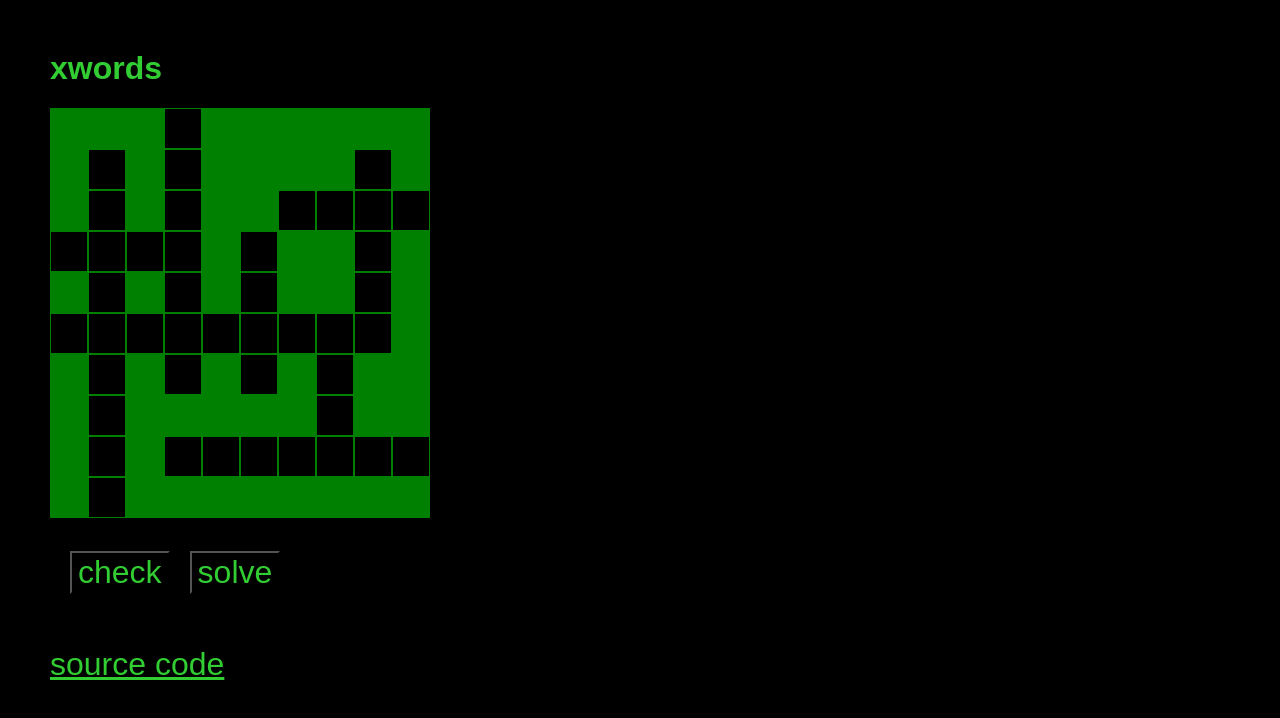
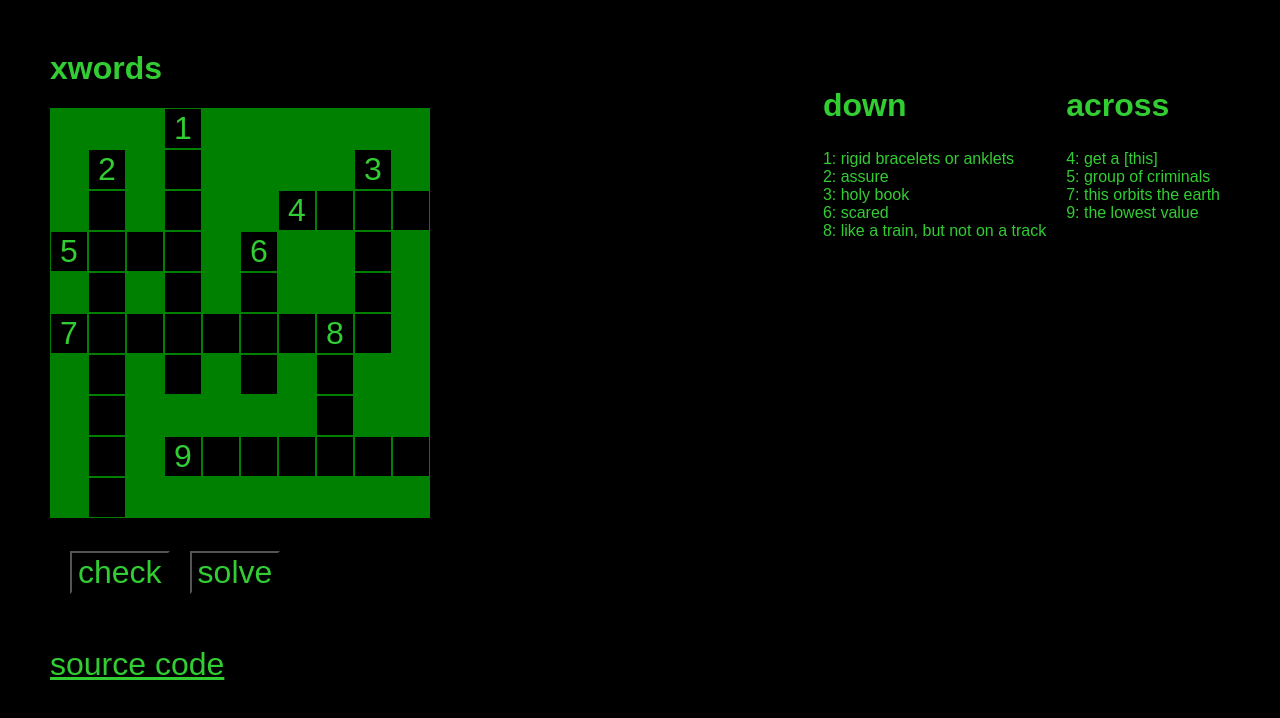
Before and after one commit to dstiller-asm/xwords, a plain HTML site: page src/index.html in a window 1280 px wide. Drawn offline with Linux system fonts and the light colour scheme.

Commit message:
Hint box

```diff
--- a/src/assets/xwords.css
+++ b/src/assets/xwords.css
@@ -21,6 +21,7 @@ div.xwords_container {
 
 input.xwords_letter {
     border: 1px var(--main-contrast-color) solid;
+    text-align: center;
     width: 1em;
 }
 
@@ -31,3 +32,9 @@ input.xwords_letter:disabled {
 button.xwords_action_button {
     margin: 20px;
 }
+
+div.xwords_hintbox div {
+    float: right;
+    font-size: 50%;
+    margin: 10px;
+}
--- a/src/index.html
+++ b/src/index.html
@@ -8,6 +8,7 @@
         <header>
             <h1>xwords</h1>
         </header>
+        <script type="text/javascript" src="scripts/wordlist.js"></script>
         <script type="text/javascript" src="scripts/xwords.js"></script>
         <footer>
             <p><a href="https://github.com/dstiller-asm/xwords" target="_blank">source code</a></p>
--- a/src/scripts/xwords.js
+++ b/src/scripts/xwords.js
@@ -1,33 +1,134 @@
-let state1 = [
-    '   b      ',
-    ' g a    b ',
-    ' u n  grip',
-    'gang h  b ',
-    ' r l o  l ',
-    'satellite ',
-    ' n s y r  ',
-    ' t     a  ',
-    ' e minimum',
-    ' e        '
-]
-
 function Letter(parent) {
     this.init(parent);
 }
 
 Letter.prototype = {
     init: function(parent) {
-        this.input = document.createElement("input");
+        this.input = document.createElement('input');
         this.input.className = 'xwords_letter';
         this.input.type = "text";
         this.input.size = 1;
+
         parent.appendChild(this.input);
+
         this.input.onblur = function(e) {
             e.target.value = e.target.value.toUpperCase();
+        }
+
+        this.input.onfocus = function(e) {
+            e.target.select();
         }
     },
     render: function() {
 
+    }
+};
+
+function HintBox(state, words, puzzle) {
+    this.init(state, words, puzzle);
+}
+
+HintBox.prototype = {
+    init: function(state, words, puzzle) {
+        this.state = state;
+        this.words = words;
+        this.puzzle = puzzle;
+        this.render();
+    },
+    render: function() {
+        this.container = document.createElement('div');
+        this.container.className = 'xwords_hintbox';
+
+        this.container.across = document.createElement('div');
+        this.container.across.innerHTML = '<h2>across</h2>';
+        this.container.appendChild(this.container.across);
+
+        this.container.down = document.createElement('div');
+        this.container.down.innerHTML = '<h2>down</h2>';
+        this.container.appendChild(this.container.down);
+
+        let word_map = [];
+        let current_word = '';
+        for (let i = 0; i < this.state.length; i++) {
+            current_word = '';
+            for (let j = 0; j < this.state[i].length; j++) {
+                if (this.state[i][j] != ' ') { // valid letter
+                    if ((j < this.state[i].length - 1) && (this.state[i][j + 1] != ' ')) { // going across
+                        if (current_word == '') {
+                            let end_of_word = this.state[i].indexOf(' ', j + 1);
+                            if (end_of_word < 0) end_of_word = this.state[i].length;
+                            current_word = this.state[i].substring(j, end_of_word);
+                            word_map.push({
+                                word: current_word,
+                                row: i,
+                                col: j,
+                                dir: 'across'
+                            });
+                        }
+                    }
+                }
+            }
+        }
+        for (let i = 0; i < this.state.length; i++) {
+            current_word = '';
+            for (let j = 0; j < this.state[i].length; j++) {
+                if (this.state[i][j] != ' ') { // valid letter
+                    if ((i < this.state.length - 1) && (this.state[i + 1][j] != ' ') && ((i == 0) || (this.state[i - 1][j] == ' '))) { // going down
+                        if (current_word == '') {
+                            for (let k = i; k < this.state.length; k++) {
+                                if (this.state[k][j] == ' ') break;
+                                current_word += this.state[k][j];
+                            }
+                            word_map.push({
+                                word: current_word,
+                                row: i,
+                                col: j,
+                                dir: 'down'
+                            });
+                            current_word = '';
+                        }
+                    }
+                }
+            }
+        }
+
+        word_map.sort(function(a, b) {
+            if (a.col < b.col) {
+                if (a.row < b.row) {
+                    return -1;
+                } else if (a.row > b.row) {
+                    return 1;
+                }
+                return 0;
+            }
+            else if (a.col > b.col) {
+                if (a.row < b.row) {
+                    return -1;
+                } else if (a.row > b.row) {
+                    return 1;
+                }
+                return 0;
+            } else if (a.col == b.col) {
+                if (a.row < b.row) {
+                    return -1;
+                } else if (a.row > b.row) {
+                    return 1;
+                }
+                return 0;
+            }
+        })
+
+        for (let i = 0; i < word_map.length; i++) {
+            if (word_map[i].dir == 'down') {
+                this.container.down.innerHTML += `${i + 1}: ${getHint(word_map[i].word)}<br/>`;
+            }
+            else if (word_map[i].dir == 'across') {
+                this.container.across.innerHTML += `${i + 1}: ${getHint(word_map[i].word)}<br/>`;
+            }
+            this.puzzle.rows[word_map[i].row][word_map[i].col].input.value = i + 1;
+        }
+
+        document.body.insertBefore(this.container, document.body.firstChild);
     }
 };
 
@@ -39,8 +140,8 @@ Puzzle.prototype = {
     init: function(w, h, id, parent) {
         this.w = w;
         this.h = h;
-        this.container = document.createElement("div");
-        this.container.className = "xwords_container";
+        this.container = document.createElement('div');
+        this.container.className = 'xwords_container';
         this.container.id = id;
         parent.appendChild(this.container);
 
@@ -109,8 +210,32 @@ Puzzle.prototype = {
 
 function init() {
     const w = 10, h = 10;
+    const state1 = [
+        '   b      ',
+        ' g a    b ',
+        ' u n  grip',
+        'gang h  b ',
+        ' r l o  l ',
+        'satellite ',
+        ' n s y r  ',
+        ' t     a  ',
+        ' e minimum',
+        ' e        '
+    ];
+    const words_used1 = [
+        'bangles',
+        'gang',
+        'guarantee',
+        'satellite',
+        'minimum',
+        'holy',
+        'tram',
+        'grip',
+        'bible'
+    ];
     let p = new Puzzle(w, h, 'xwords1', document.body);
     p.import(state1);
+    let hb = new HintBox(state1, words_used1, p);
 }
 
 init();
```
